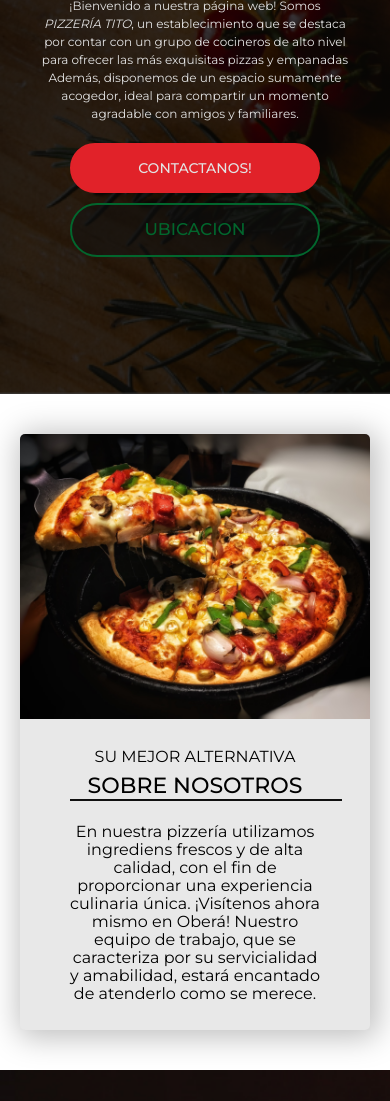
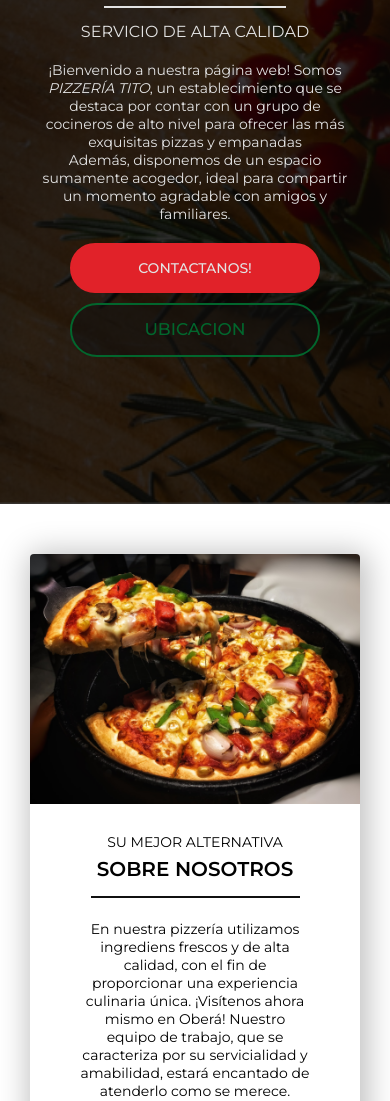
Before and after one commit to matiaswasiak/pizzeriaTT, a website: page nueva/index.html in a window 390 px wide. Shown: the part 341-1442 px from the top of the page. Drawn offline with nearby package versions, Linux system fonts and the light colour scheme.

Commit message:
About section & some fixes

```diff
--- a/nueva/mobile.css
+++ b/nueva/mobile.css
@@ -4,9 +4,11 @@
   --secundario: #02662d;
   --oscuro: #101010;
   --parrafos: #e3e3e3;
+  --fondo: #eeeeee
   --fondo2: #e8e8e8;
   --fondoBotones: rgba(16, 16, 16, 0.5);
   --sombra: rgba(0, 0, 0, 0.25);
+  --font_texto: 1.4rem
 }
 
 html {
@@ -69,7 +71,6 @@
 }
 
 /* BANNER STYLES */
-
 .banner {
   display: flex;
   align-items: center;
@@ -82,17 +83,17 @@
     url(../assets/main.jpg);
   background-repeat: no-repeat;
   background-size: cover;
-  height: 80vh;
+  height: 93vh;
 }
 
 .banner p {
   color: var(--parrafos);
-  font-size: 1.2rem;
+  font-size: var(--font_texto);
 }
 
 .banner h1 {
   color: var(--secundario);
-  font-size: 3.6rem;
+  font-size: 4rem;
   font-weight: 400;
   letter-spacing: 0.15rem;
   margin: 0;
@@ -114,16 +115,15 @@
 .banner h2 {
   color: var(--parrafos);
   font-weight: 400;
-  font-size: 1.2rem;
+  font-size: 1.6rem;
   padding-bottom: 2rem;
 }
 
 .banner p {
-  font-size: 1.2rem;
+  font-size: var(--font_texto);
 }
 
 .text {
-  font-size: 1.2rem;
   margin-bottom: 2rem;
 }
 
@@ -154,6 +154,51 @@
   border: 0.2rem solid var(--secundario);
   background-color: var(--fondoBotones);
 }
+
+/* ABOUT STYLES */
+.about {
+  color: var(--fondo);
+}
+
+.about img {
+  border-radius: 0.4rem 0.4rem 0 0;
+  margin-bottom: 2rem;
+  width: 100%;
+  height: 25rem;
+  object-fit: cover;
+}
+
+.about_container {
+  margin: 5rem 3rem;
+  color: var(--fondo2);
+  text-align: center;
+  border-radius: 0.5rem;
+  box-shadow: 0.3rem 0.3rem 3rem 0.5rem var(--sombra);
+}
+
+.about_content {
+  margin: 0 5rem;
+}
+
+.about_content p {
+  font-size: var(--font_texto);
+  padding: 0.7rem 0;
+}
+
+.about_content h2 {
+  font-size: 2rem;
+  font-weight: 600;
+}
+
+.about_info {
+  padding-bottom: 4rem;
+}
+
+.about hr {
+  width: 90%;
+}
+
+/* --------------------------------------------------- */
 
 img {
   max-width: 100%;
@@ -189,42 +234,6 @@
 .container {
   max-width: 1200px;
   margin: 0 auto;
-}
-
-/* BUTTONS */
-
-/* ABOUT */
-
-.about {
-  padding: 4rem 2rem;
-}
-
-.about img {
-  border-radius: 0.5rem 0.5rem 0 0;
-  margin-bottom: 2rem;
-}
-
-.about p {
-  padding: 0.7rem 0;
-}
-
-.about_info {
-  padding-bottom: 2rem;
-}
-
-.about_container {
-  text-align: center;
-  background-color: var(--fondo2);
-  border-radius: 0.5rem;
-  box-shadow: 0.3rem 0.3rem 3rem 0.5rem var(--sombra);
-}
-
-.about_content {
-  margin: 0 5rem;
-}
-
-.about hr {
-  margin-top: 0;
 }
 
 /* SERVICES SECTION */
```
